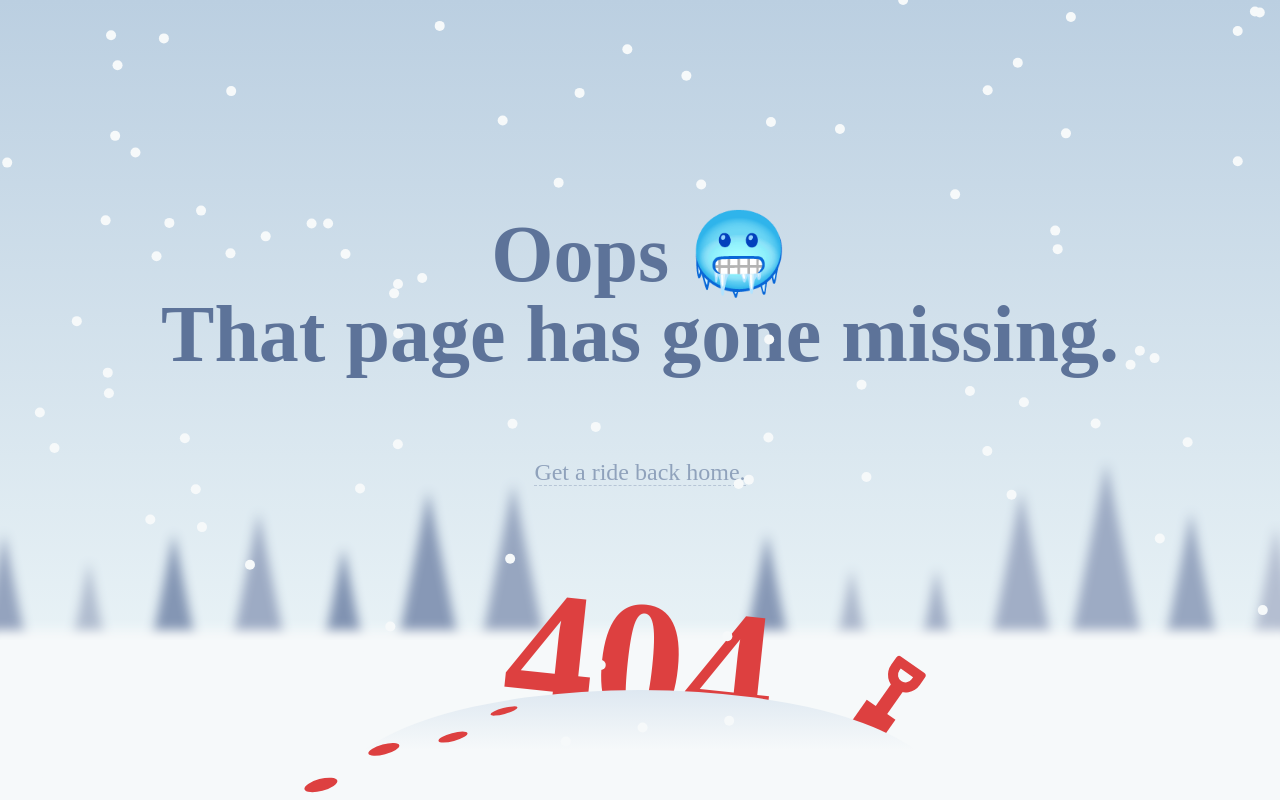
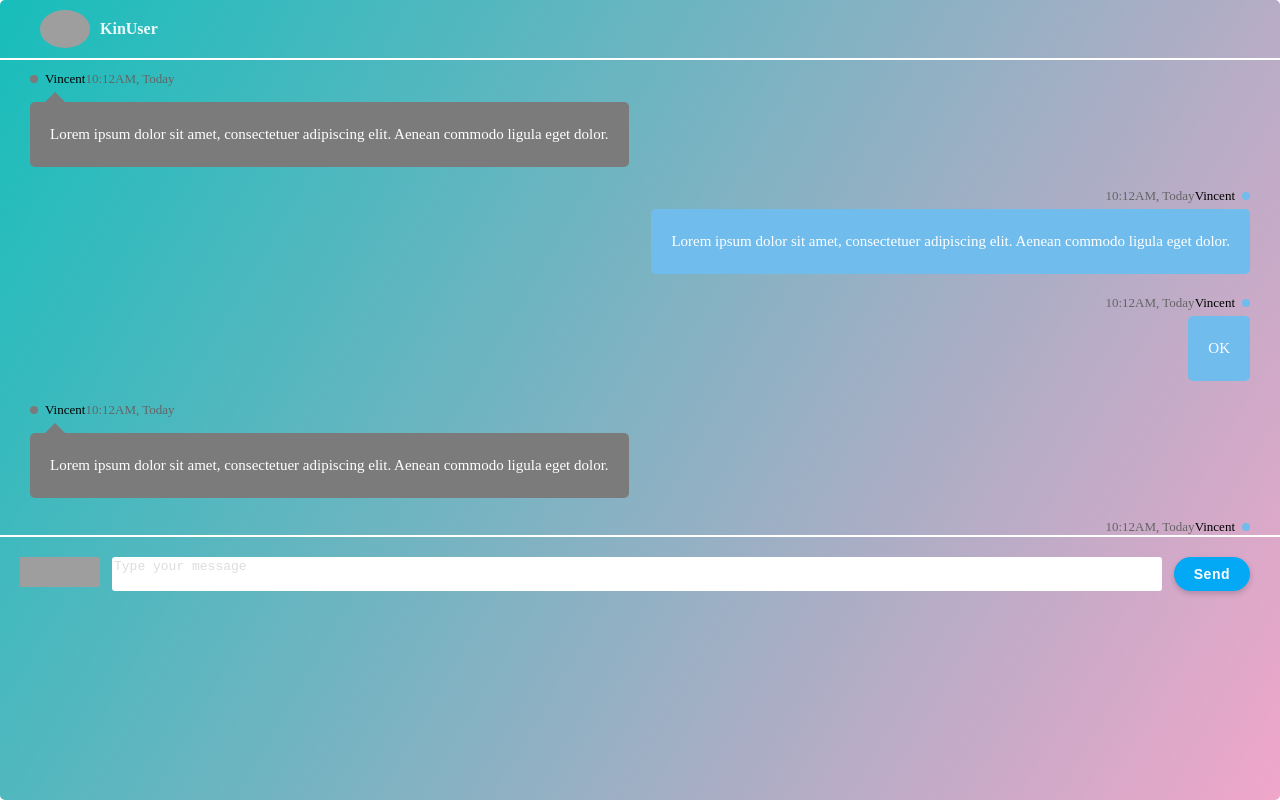
Before and after one commit to jeo17/Rawdhati, a React (Create React App) app: page /Pr-ChatRoom/1 in a window 1280 px wide. Before the commit this address had no page. Built offline with nearby package versions, Linux system fonts and the light colour scheme; grey boxes are pictures that could not be loaded.

Commit message:
design kin&pr chat

```diff
--- a/src/App.js
+++ b/src/App.js
@@ -10,6 +10,7 @@ import KinHome from './Home/KinHome';
 import Visitor from "./VisitorRed"
 import Page404 from "./Page_404";
 import KinChat from "./Home/kin component/KinChat";
+import PrChat from "./Home/Pr component/PrChat";
 import {
   createBrowserRouter,
   RouterProvider,
@@ -62,6 +63,10 @@ function App() {
       path: "/Kin-ChatRoom/:kinId",
       element: <KinChat />,
     },
+    {
+      path: "/Pr-ChatRoom/:prId",
+      element: <PrChat />,
+    },
 
 
 
--- /dev/null
+++ b/src/Home/Pr component/PrChat.css
@@ -0,0 +1,176 @@
+#PrChat-container{
+	width:100%;
+    height: 100%;
+    background: linear-gradient(120deg, #17bebb, #f0a6ca);
+	margin:0 auto;
+	font-size:0;
+	border-radius:5px;
+    font-family: 'Fredoka One', cursive;
+}
+#PrChat-container main{
+	width:100%;
+	display:inline-block;
+	font-size:15px;
+	vertical-align:top;
+}
+
+#PrChat-container h2,h3{
+	margin:0;
+}
+
+
+
+#PrChat-container .status{
+	width:8px;
+	height:8px;
+	border-radius:50%;
+	display:inline-block;
+	margin-right:7px;
+}
+#PrChat-container .green{
+	background-color:#7b7b7b;
+}
+
+#PrChat-container .orange{
+	background-color:#ff725d;
+}
+#PrChat-container .blue{
+	background-color:#6fbced;
+	margin-right:0;
+	margin-left:7px;
+}
+
+#PrChat-container main header{
+    display: flex;
+	padding:10px 20px 10px 40px;
+    align-items: center;
+    justify-content: flex-start;
+}
+#PrChat-container main header > *{
+	display:inline-block;
+	vertical-align:top;
+}
+#PrChat-container main header img:first-child{
+	border-radius:50%;
+	width: 50px;
+}
+#PrChat-container main header img:last-child{
+	width:24px;
+	margin-top:8px;
+}
+#PrChat-container main header div{
+	margin-left:10px;
+	margin-right:145px;
+}
+#PrChat-container main header h2{
+	font-size:16px;
+    color: rgba(255, 255, 255, 0.9);
+}
+#PrChat-container main header h3{
+	font-size:14px;
+	font-weight:normal;
+	color:#7e818a;
+}
+
+#PrChat-container #chat{
+	padding-left:0;
+	margin:0;
+	list-style-type:none;
+	overflow-y:scroll;
+	height:475px;
+	border-top:2px solid #fff;
+	border-bottom:2px solid #fff;
+}
+#PrChat-container #chat li{
+	padding:10px 30px;
+}
+#PrChat-container #chat h2,#chat h3{
+	display:inline-block;
+	font-size:13px;
+	font-weight:normal;
+}
+#PrChat-container #chat h3{
+	color:#656565;
+}
+#PrChat-container #chat .entete{
+	margin-bottom:5px;
+}
+#PrChat-container #chat .message{
+	padding:20px;
+	color:#fff;
+	line-height:25px;
+	max-width:90%;
+	display:inline-block;
+	text-align:left;
+	border-radius:5px;
+}
+#PrChat-container #chat .me{
+	text-align:right;
+}
+#PrChat-container #chat .you .message{
+	background-color:#7b7b7b;
+}
+#PrChat-container #chat .me .message{
+	background-color:#6fbced;
+}
+#PrChat-container #chat .triangle{
+	width: 0;
+	height: 0;
+	border-style: solid;
+	border-width: 0 10px 10px 10px;
+}
+#PrChat-container #chat .you .triangle{
+		border-color: transparent transparent #7b7b7b transparent;
+		margin-left:15px;
+}
+#PrChat-container #chat .me .triangle{
+		border-color: transparent transparent #6fbced transparent;
+		margin-left:955px;
+}
+
+#PrChat-container main footer{
+    display: flex;
+	padding:20px 30px 10px 20px;
+}
+#PrChat-container main footer textarea{
+	resize:none;
+	border:none;
+	display:block;
+	width:100%;
+	border-radius:3px;
+	font-size:13px;
+    margin: 0 12px;
+}
+#PrChat-container main footer textarea::placeholder{
+	color:#ddd;
+}
+#PrChat-container main footer img{
+	height:30px;
+	cursor:pointer;
+}
+#PrChat-container main footer a{
+	text-decoration:none;
+	text-transform:uppercase;
+	font-weight:bold;
+	color:#6fbced;
+	vertical-align:top;
+	margin-left:25px;
+	margin-top:10px;
+	display:inline-block;
+}
+
+.chat-send-button{
+	background: #03A9F4;
+    padding: 6px 20px;
+	font-weight: 600;
+	color: #fff;
+    line-height: 16px;
+    letter-spacing: 0.5px;
+	border-radius: 20px;
+    box-shadow: 0 2px 6px rgba(0,0,0,0.1), 0 3px 6px rgba(0,0,0,0.1);
+    border: 0;
+    outline: 0;
+    transition: all 0.25s;
+    cursor: pointer;
+    text-transform:none;
+}
--- /dev/null
+++ b/src/Home/Pr component/PrChat.js
@@ -0,0 +1,105 @@
+import React from "react";
+import "./PrChat.css"
+
+const PrChat = () => {
+  return (
+    <div id="PrChat-container">
+    <main>
+      <header>
+        <img
+          src="https://cdn4.iconfinder.com/data/icons/small-n-flat/24/user-512.png"
+          alt=""
+        />
+        <div>
+          <h2>KinUser</h2>
+        </div>
+      </header>
+
+      <ul id="chat">
+        <li className="you">
+          <div className="entete">
+            <span className="status green" />
+            <h2>Vincent</h2>
+            <h3>10:12AM, Today</h3>
+          </div>
+          <div className="triangle" />
+          <div className="message">
+            Lorem ipsum dolor sit amet, consectetuer adipiscing elit. Aenean
+            commodo ligula eget dolor.
+          </div>
+        </li>
+        <li className="me">
+          <div className="entete">
+            <h3>10:12AM, Today</h3>
+            <h2>Vincent</h2>
+            <span className="status blue" />
+          </div>
+          <div className="message">
+            Lorem ipsum dolor sit amet, consectetuer adipiscing elit. Aenean
+            commodo ligula eget dolor.
+          </div>
+        </li>
+        <li className="me">
+          <div className="entete">
+            <h3>10:12AM, Today</h3>
+            <h2>Vincent</h2>
+            <span className="status blue" />
+          </div>
+
+          <div className="message">OK</div>
+        </li>
+        <li className="you">
+          <div className="entete">
+            <span className="status green" />
+            <h2>Vincent</h2>
+            <h3>10:12AM, Today</h3>
+          </div>
+          <div className="triangle" />
+          <div className="message">
+            Lorem ipsum dolor sit amet, consectetuer adipiscing elit. Aenean
+            commodo ligula eget dolor.
+          </div>
+        </li>
+        <li className="me">
+          <div className="entete">
+            <h3>10:12AM, Today</h3>
+            <h2>Vincent</h2>
+            <span className="status blue" />
+          </div>
+
+          <div className="message">
+            Lorem ipsum dolor sit amet, consectetuer adipiscing elit. Aenean
+            commodo ligula eget dolor.
+          </div>
+        </li>
+        <li className="me">
+          <div className="entete">
+            <h3>10:12AM, Today</h3>
+            <h2>Vincent</h2>
+            <span className="status blue" />
+          </div>
+
+          <div className="message">OK</div>
+        </li>
+      </ul>
+      <footer>
+        <img
+          src="https://s3-us-west-2.amazonaws.com/s.cdpn.io/1940306/ico_picture.png"
+          alt=""
+        />
+        <img
+          src="https://s3-us-west-2.amazonaws.com/s.cdpn.io/1940306/ico_file.png"
+          alt=""
+        />
+        <textarea placeholder="Type your message" defaultValue={""} />
+        <button className="chat-send-button" onClick={async (eo) => {}}>
+          Send
+        </button>
+      </footer>
+    </main>
+    </div>
+
+  );
+};
+
+export default PrChat;
--- a/src/Home/kin component/KinChat.css
+++ b/src/Home/kin component/KinChat.css
@@ -1,15 +1,16 @@
 
 #KinChat-container{
 	width:100%;
-	background:#eff3f7;
+    background: linear-gradient(120deg, #17bebb, #f0a6ca);
 	margin:0 auto;
 	font-size:0;
 	border-radius:5px;
+	font-family: 'Fredoka One', cursive;
 }
 #KinChat-container aside{
 	width:22%;
 	height:100vh;
-	background-color:#3b3e49;
+    background-color: rgba(255, 255, 255, 0.08);
 	display:inline-block;
 	font-size:15px;
 	vertical-align:top;
@@ -26,12 +27,16 @@
 }
 #KinChat-container aside input{
 	height:50px;
+	width: 150px;
 	line-height:50px;
 	padding:0 50px 0 20px;
-	background-color:#5e616a;
-	border:none;
+	background-color:transparent;
+	border-top:none;
+	border-right: none;
+	border-left: none;
+	border-bottom-color:rgba(255, 255, 255, 0.9) ;
 	border-radius:3px;
-	color:#fff;
+	color:rgba(255, 255, 255, 0.9);
 	background-image:url(https://s3-us-west-2.amazonaws.com/s.cdpn.io/1940306/ico_search.png);
 	background-repeat:no-repeat;
 	background-position:170px;
@@ -44,7 +49,7 @@
 	padding-left:0;
 	margin:0;
 	list-style-type:none;
-	overflow-y:scroll;
+	overflow-y:auto;
 	height:75vh;
 }
 #KinChat-container aside li{
@@ -126,7 +131,7 @@
 }
 #KinChat-container main header h2{
 	font-size:16px;
-	margin-bottom:5px;
+	color: rgba(255, 255, 255, 0.9);
 }
 #KinChat-container main header h3{
 	font-size:14px;
@@ -152,7 +157,7 @@
 	font-weight:normal;
 }
 #KinChat-container #chat h3{
-	color:#bbb;
+	color:#656565;
 }
 #KinChat-container #chat .entete{
 	margin-bottom:5px;
@@ -201,7 +206,7 @@
 	width:100%;
 	border-radius:3px;
 	font-size:13px;
-	margin-bottom:13px;
+    margin: 0 12px;
 }
 #KinChat-container main footer textarea::placeholder{
 	color:#ddd;
--- a/src/Home/kin component/chat/Main-List.js
+++ b/src/Home/kin component/chat/Main-List.js
@@ -126,7 +126,7 @@ const MainList = (UserName) => {
     }else{
         return(
          <main >
-            <h2 style={{textAlign:"center",position:"absolute",bottom:"50%",left:"50%"}}>
+            <h2 style={{textAlign:"center",position:"absolute",bottom:"50%",left:"50%",color:"rgba(255, 255, 255, 0.9)"}}>
                 select a user to chat with ..
             </h2>
          </main>
--- a/src/comp/topcloud.js
+++ b/src/comp/topcloud.js
@@ -210,7 +210,7 @@ const Topcloud = ({ height, PrID, KinID, HasAnImg }) => {
 
                 <li>
                   <img src={require("./assets/icons/envelope.png")} alt="" />
-                  <NavLink to={user.displayName === null ? `/Kin-ChatRoom/${KinID}`:"Pr-ChatRoom"}>
+                  <NavLink to={user.displayName === null ? `/Kin-ChatRoom/${KinID}`:`/Pr-ChatRoom/${PrID}`}>
                     {i18n.language === "en" && "Inbox"}{" "}
                     {i18n.language === "ar" && "صندوق الوارد"}{" "}
                     {i18n.language === "fr" && "Boîte de réception"}
```
